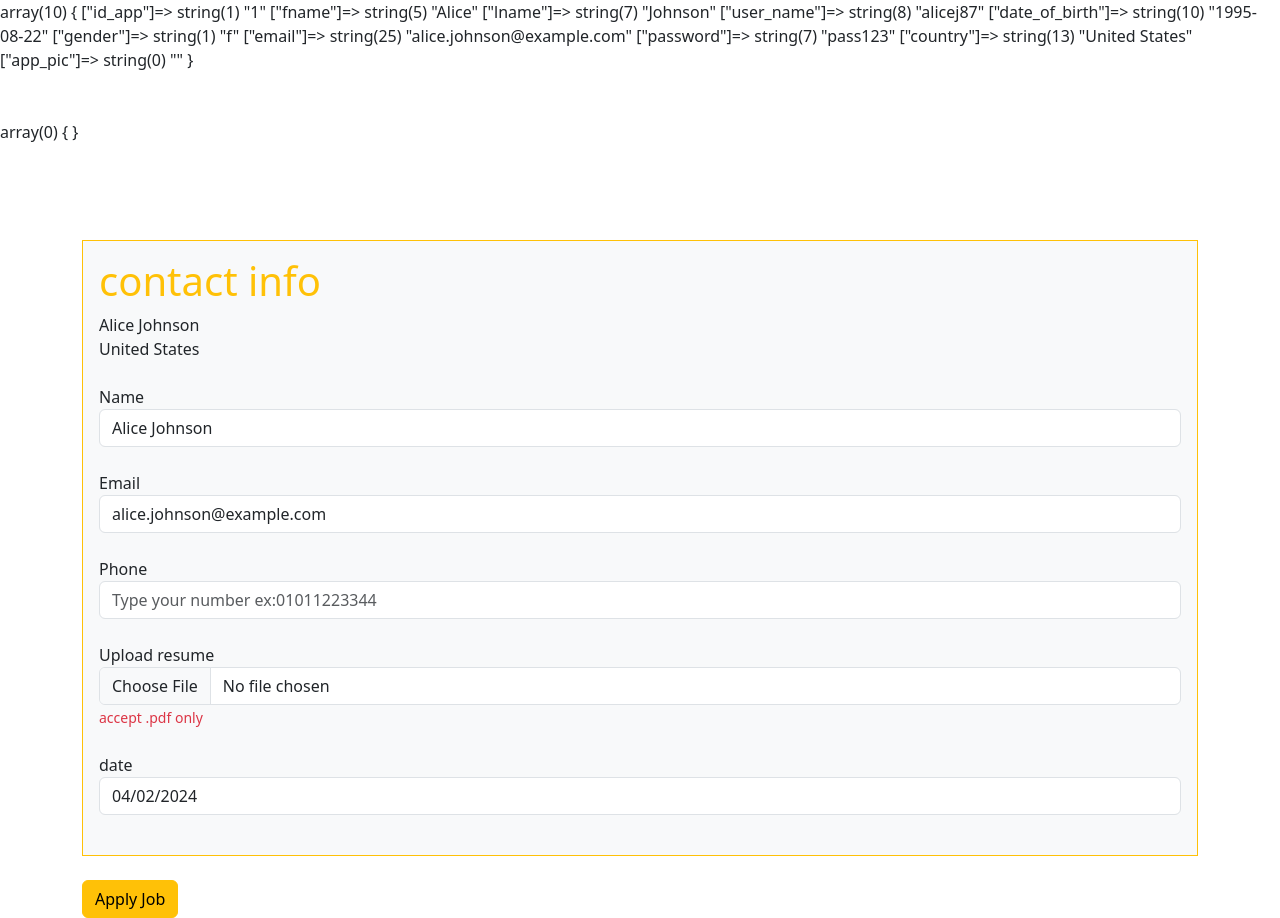
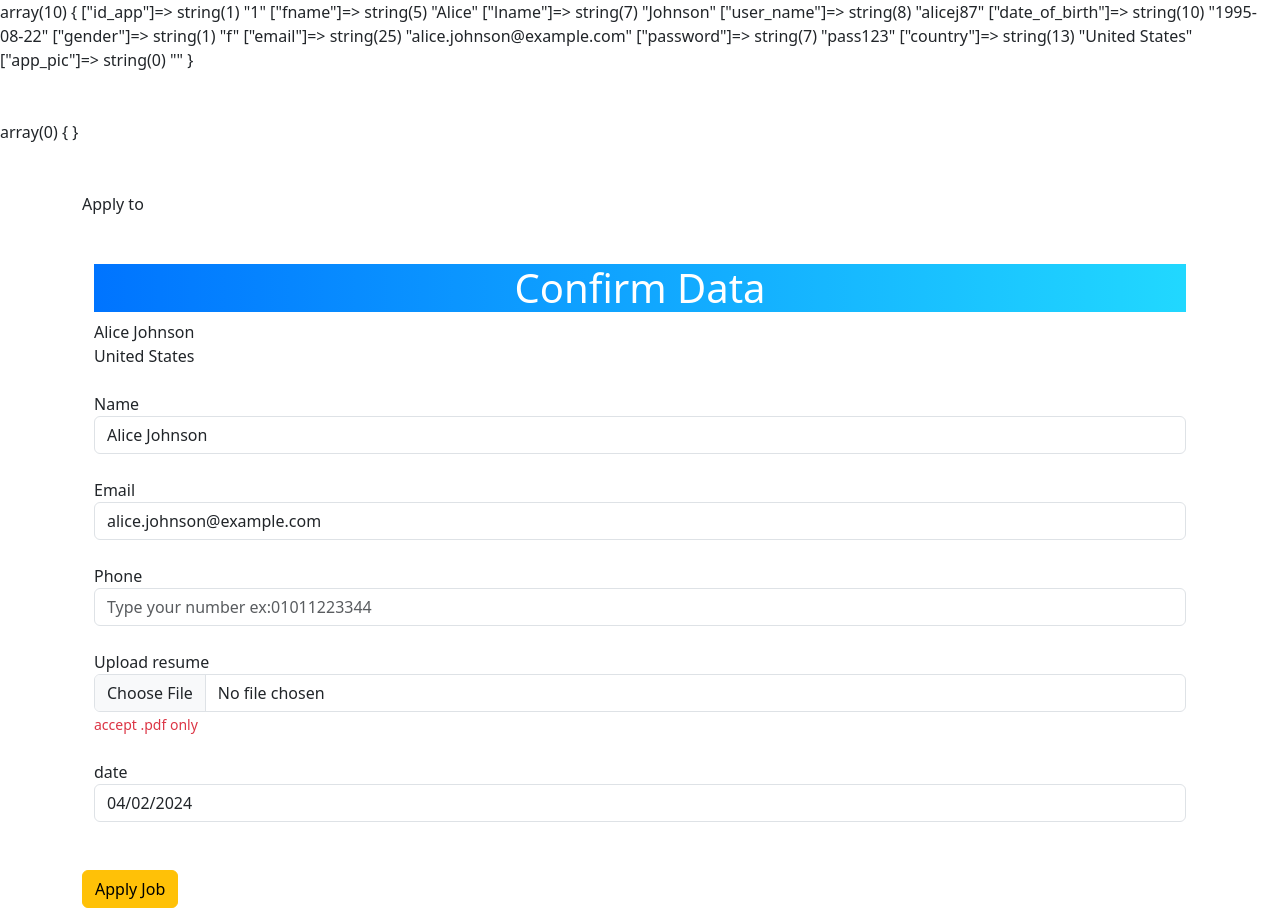
Before and after one commit to Mo2men7/SkillHive, a PHP site: page /applyJob-send.php in a window 1280 px wide. Run offline with PHP 8.4, Linux system fonts and the light colour scheme; data comes from the database, SQL or seed files in the repository; data that the repository does not hold is empty; a stand-in replaces the project's code that opens the database connection.

Commit message:
edit apply form

```diff
--- a/applyJob-send.php
+++ b/applyJob-send.php
@@ -6,6 +6,11 @@
     <meta name="viewport" content="width=device-width, initial-scale=1.0">
     <title>Apply for a job</title>
     <link href="https://cdn.jsdelivr.net/npm/bootstrap@5.3.2/dist/css/bootstrap.min.css" rel="stylesheet" integrity="sha384-T3c6CoIi6uLrA9TneNEoa7RxnatzjcDSCmG1MXxSR1GAsXEV/Dwwykc2MPK8M2HN" crossorigin="anonymous">
+<style>
+    .bg_title{
+        background: linear-gradient(90deg, rgba(0, 116, 255, 1) 0%, rgba(33, 216, 255, 1) 100%);
+    }
+</style>
 </head>
 
 <body>
@@ -23,9 +28,14 @@
 
     <!-- contact info   start-->
     <div class="container">
+        <div>
+        Apply to
+
+
+        </div>
         <br><br>
-        <div class="bg-light container p-3 border border-warning">
-            <h1 class=" text-warning">contact info</h1>
+        <div class="bg-white container ">
+            <h1 class="text-white text-center bg_title">Confirm Data</h1>
             <!-- contact info  end-->
             <?php echo $user_info['fname'] . " " . $user_info['lname']; ?>
             <br>
```
